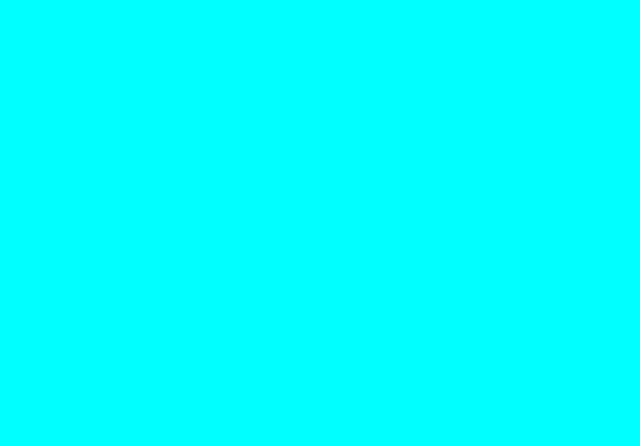
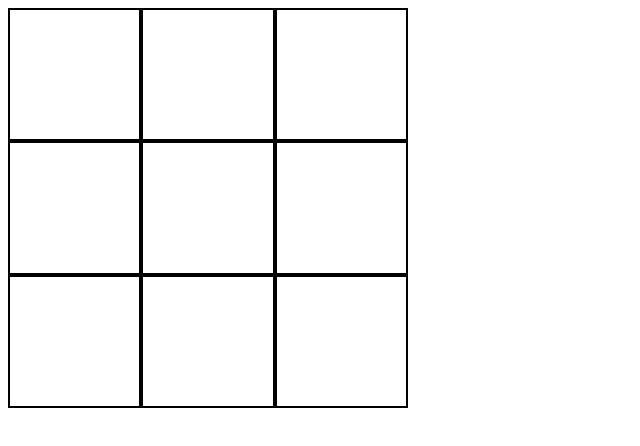
Before and after one commit to AmrHishamFarouk/TicTacToe, a plain HTML site: page Tictactoe.html in a window 1280 px wide. Shown: the whole page, without its empty margins (0-640 px from the left). Drawn offline with Linux system fonts and the light colour scheme.

Commit message:
Add files via upload

```diff
--- a/Tictactoe.css
+++ b/Tictactoe.css
@@ -1 +1,13 @@
-body{background-color: aqua;}
+body{
+    height: 100vh;
+}
+.game-board{
+    display: grid;
+    grid-template-rows: repeat(3,1fr);
+    grid-template-columns: repeat(3,1fr);
+    height: 50vh;
+    width: 50vh;
+}
+.part{
+    border: solid 2px black;
+}
--- a/Tictactoe.html
+++ b/Tictactoe.html
@@ -8,6 +8,16 @@
     <title>Document</title>
 </head>
 <body>
-
+    <div class="game-board">
+        <div class="part"></div>
+        <div class="part"></div>
+        <div class="part"></div>
+        <div class="part"></div>
+        <div class="part"></div>
+        <div class="part"></div>
+        <div class="part"></div>
+        <div class="part"></div>
+        <div class="part"></div>
+    </div>
 </body>
 </html>
```
